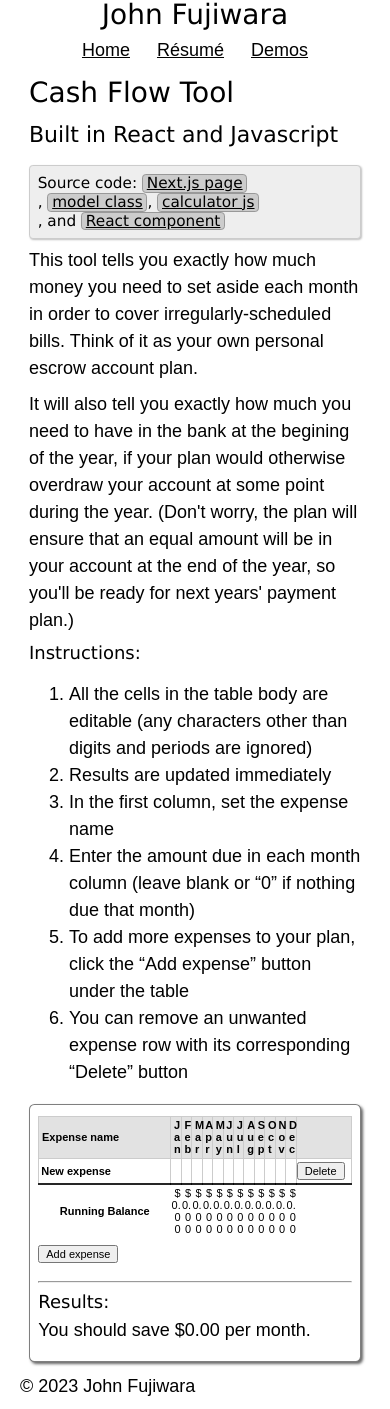
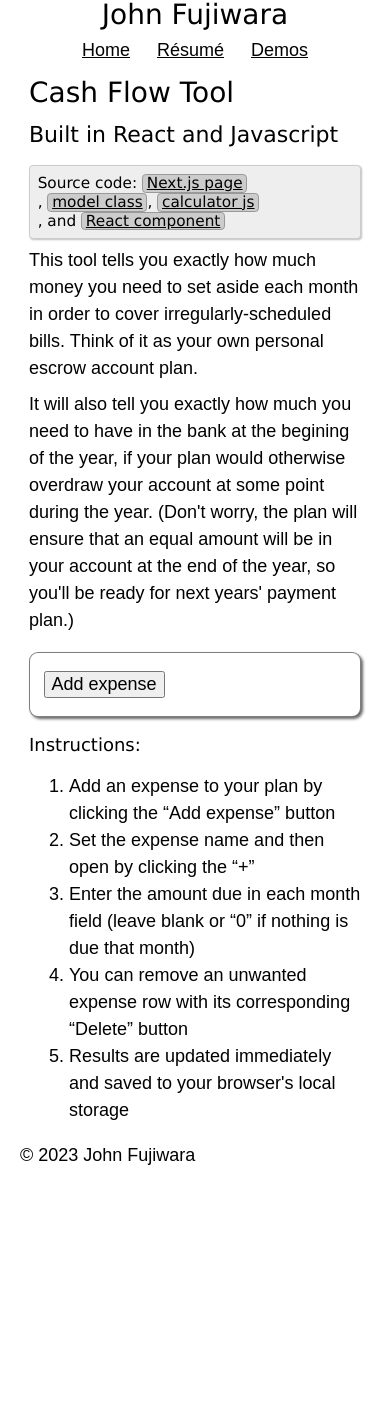
Before and after one commit to Fuji727/johnfujiwara.com, a Next.js app: page /demos/cashflow in a window 390 px wide. After the commit the page ends 1178 px from the top, so only its background shows below. Built offline with nearby package versions, Linux system fonts and the light colour scheme; a web font is replaced by a local one.

Commit message:
Cash Flow Tool: Reconfigure to mobile-first design

```diff
--- a/app/demos/cashflow/ExpenseCollectionModel.js
+++ b/app/demos/cashflow/ExpenseCollectionModel.js
@@ -21,8 +21,14 @@ class ExpenseModel
     {
         this.Name = expenseName;
         this.PeriodicPayments = periodicExpenseArray;
+        this.TotalPayments = periodicExpenseArray.reduce((prev, exp) => prev += FloatOrZero(exp));
     }
 }
 const MonthNames = ['January', 'February', 'March', 'April', 'May', 'June', 'July', 'August', 'September', 'October', 'November', 'December'];
-
-export { ExpenseCollectionModel, ExpenseModel, MonthNames };
+function FloatOrZero(strNumber)
+{
+    let cleanStrNumber = String(strNumber).replace(/[^0-9.]/g, '');
+    const attempt = parseFloat(cleanStrNumber);
+    return isNaN(attempt) ? 0 : attempt;
+}
+export { ExpenseCollectionModel, ExpenseModel, MonthNames, FloatOrZero };
--- a/app/demos/cashflow/cashflow.css
+++ b/app/demos/cashflow/cashflow.css
@@ -1,5 +1,5 @@
 .cashflow {
-    font: 11px Arial;
+    font: 1rem Arial;
     margin: 1em auto;
     border: 1px solid rgba(0,0,0,50%);
     border-radius: 0.5em;
@@ -7,64 +7,66 @@
     padding: 1em 0.75em;
     box-shadow: rgba(0,0,0,60%) 2px 2px 3px;
 }
-.cashflow > table {
-    border-collapse: collapse;
-    width: 100%;
-    table-layout: fixed;
-    overflow-wrap: break-word;
-    background: white;
-    margin: 0 0 0.5em;
+.cashflow details {
+    margin-bottom: 1em;
+    border: 1px solid lightslategray;
+    box-shadow: rgba(0,0,0,60%) 1px 1px 1px;
 }
-.cashflow > table th,
-.cashflow > table td {
-    border: 1px solid #ccc;
-    padding: 0.25em 0;
+.cashflow details > summary {
+    position: relative;
+    display: flex;
+    justify-content: space-between;
+    align-items: baseline;
+    list-style: none;
+    padding-inline: 1em;
+    padding-block: 0.5em;
+    font-weight: bold;
+    background-color: #eee;
 }
-.cashflow > table tr > th:first-child {
-    width: 12em;
+.cashflow details > summary span {
+    font-weight: normal;
+    font-style: italic;
+    font-size: 0.8em;
 }
-.cashflow > table tr > th:first-child > input {
-    text-align: left;
+.cashflow details > summary::-webkit-details-marker {
+    display: none;
 }
-.cashflow > table tr > th:last-child {
-    width: 5em;
+.cashflow details > summary::before {
+    position: absolute;
+    left: 0;
+    content: " + ";
+    font-weight: bold;
+    white-space: pre;
 }
-.cashflow > table > thead {
-    background: #e2e2e2;
+.cashflow details[open] > summary::before {
+    content: " – ";
 }
-.cashflow > table > thead th {
-    padding: 0.25em;
-    text-align: left;
+.cashflow details > summary input {
+    width: 15em;
 }
-.cashflow > table > tbody > tr:nth-child(even) {
-    background-color: #f2f2f2;
+.cashflow .expenses .payments {
+    display: flex;
+    flex-wrap: wrap;
+    gap: 0.5em;
+    justify-content: space-between;
+    padding-inline: 1em;
+    padding-block: 0.75em;
 }
-.cashflow > table > tbody > tr:hover {
-    background-color: #ddd;
+.cashflow .expenses .payments > .payment {
+    flex-basis: 0;
 }
-.cashflow > table > tbody input {
-    display: inline-block;
-    width: 100%;
-    text-align: right;
-    background: transparent;
-    border: none;
-}
-.cashflow > table > tbody input[type="number"] {
-    appearance: none;
-}
-
-.cashflow > table > tfoot {
-    border-top: 2px solid rgba(0,0,0,85%);
-}
-.cashflow > table > tfoot th,
-.cashflow > table > tfoot td {
-    border-color: transparent;
-}
-.cashflow > table > tfoot td {
+.cashflow .expenses .payments > .payment input {
+    display: block;
+    width: auto;
     text-align: right;
 }
-
 .cashflow > .results {
     margin-top: 1em;
     font-size: 1rem;
 }
+.cashflow .results .running-balance {
+    padding: 1em;
+}
+.cashflow .results .running-balance > * {
+    margin-block-end: 0.5em;
+}
--- a/app/demos/cashflow/cashflow.js
+++ b/app/demos/cashflow/cashflow.js
@@ -49,49 +49,50 @@ export default function CashFlow({expenseCollectionModel, resultsModel, onChange
     }
 
     return expenseCollection && expenseCollection.PeriodNames && (
-        <section className="cashflow">
-            <table>
-                <thead>
-                    <tr>
-                        <th scope="col">Expense name</th>
-                        {expenseCollection.PeriodNames.map(p =>
-                            <th key={`col_${p}`} scope="col">{nameTransformFunctionToUse(p)}</th>
-                        )}
-                        <th scope="col"></th>
-                    </tr>
-                </thead>
-                <tbody>
-                    {expenseCollection && expenseCollection.Expenses && expenseCollection.Expenses.map((expense,expenseIndex) => (
-                        <tr key={`e${expenseIndex}`}>
-                            <th scope="row"><input type="text" id={`expenseName${expenseIndex}`} data-expense-id={expenseIndex} onChange={expenseNameChangeHandler} defaultValue={expense.Name} /></th>
-                            {expense.PeriodicPayments.map((thisPayment,paymentIndex) => {
+        <article className="cashflow">
+            <section className="expenses">
+                {expenseCollection && expenseCollection.Expenses && expenseCollection.Expenses.map((expense, expenseIndex) => (
+                    // open="open"
+                    <details key={`e${expenseIndex}`}>
+                        <summary>
+                            <input type="text" id={`expenseName${expenseIndex}`} data-expense-id={expenseIndex} onChange={expenseNameChangeHandler} defaultValue={expense.Name} />
+                            <span>(Total payments: {currencyFormatter.format(expense.TotalPayments)})</span>
+                            <button onClick={() => confirm('Are you sure you want to delete this expense?') && removeExpenseHandler(expenseIndex)}>Delete</button>
+                        </summary>
+                        <section className="payments">
+                            {expense.PeriodicPayments.map((thisPayment, paymentIndex) => {
                                 const thisKey = `e${expenseIndex}_p${paymentIndex}`;
-                                return <td key={thisKey}><input type="number" min='0' id={thisKey} data-expense-id={expenseIndex} data-payment-id={paymentIndex} onChange={paymentChangeHandler} defaultValue={thisPayment} /></td>
+                                return (<div class="payment" key={thisKey}>
+                                    <label>
+                                        {expenseCollection.PeriodNames[paymentIndex]}
+                                        <input type="number" min='0' step='0.01' id={thisKey} data-expense-id={expenseIndex} data-payment-id={paymentIndex} onChange={paymentChangeHandler} defaultValue={thisPayment} />
+                                    </label>
+                                    </div>);
                             })}
-                            <td><button onClick={() => removeExpenseHandler(expenseIndex)}>Delete</button></td>
-                        </tr>
-                    ))}
-                </tbody>
-                {resultsModel && resultsModel.BalanceByPeriod && resultsModel.BalanceByPeriod.length > 0 && (<tfoot>
-                    <tr>
-                        <th scope="row">Running Balance
-                            {resultsModel.BiggestShortfall < -0.00001 && <div>({currencyFormatter.format(-resultsModel.BiggestShortfall)} to start)</div>}
-                        </th>
-                        {resultsModel.BalanceByPeriod.map((balanceByPeriod,i) =>
-                            <td key={`bal${i}`}>{currencyFormatter.format(balanceByPeriod - resultsModel.BiggestShortfall)}</td>
-                        )}
-                        <td></td>
-                    </tr>
-                </tfoot>)}
-            </table>
-            <button onClick={addNewExpenseHandler}>Add expense</button>
-            {resultsModel && <div className='results'>
+                        </section>
+                    </details>
+                ))}
+                <button onClick={addNewExpenseHandler}>Add expense</button>
+            </section>
+            {resultsModel && resultsModel.SavingsRequiredPerPeriod > 0 && <section className='results'>
                 <hr />
                 <h3>Results:</h3>
                 <p>You should save {currencyFormatter.format(resultsModel.SavingsRequiredPerPeriod)} per {expenseCollection.PeriodNames.length == 12 && expenseCollection.PeriodNames[0].toLowerCase().startsWith('jan') ? 'month' : 'period'}.</p>
                 {resultsModel.BiggestShortfall < -0.00001 && <p>To ensure that you won&apos;t overdraw your escrow account, you need a starting balance of {currencyFormatter.format(-resultsModel.BiggestShortfall)}.</p>}
-              </div>}
-        </section>
+                {resultsModel && resultsModel.BalanceByPeriod && resultsModel.BalanceByPeriod.length > 0 && (<section className="results">
+                    <details>
+                        <summary>View running balance</summary>
+                        <div className="running-balance">
+                            {resultsModel.BalanceByPeriod.map((balanceByPeriod, i) => (
+                                <div key={`bal${i}`}>
+                                    {expenseCollection.PeriodNames[i]}: {currencyFormatter.format(balanceByPeriod - resultsModel.BiggestShortfall)}
+                                </div>)
+                            )}
+                        </div>
+                    </details>
+                </section>)}
+              </section>}
+        </article>
     );
 }
 let currencyFormatter = new Intl.NumberFormat('en-US', { style: 'currency', currency: 'USD' });
--- a/app/demos/cashflow/page.js
+++ b/app/demos/cashflow/page.js
@@ -20,7 +20,7 @@ import CashFlow from './cashflow.js';
       {
         const storedString = localStorage.getItem(STORAGE_KEY);
         let obj = new ExpenseCollectionModel();
-        obj.AddExpense();
+        //obj.AddExpense();
         if (storedString)
         {
           const test = JSON.parse(storedString);
@@ -63,16 +63,15 @@ import CashFlow from './cashflow.js';
                 if your plan would otherwise overdraw your account at some point during the year.
                 (Don&apos;t worry, the plan will ensure that an equal amount will be in your account at the end of the year,
                 so you&apos;ll be ready for next years&apos; payment plan.)</p>
+              <CashFlow expenseCollectionModel={expenseCollection} resultsModel={results} onChange={onChangeHandler} nameTransformFunction={n => n.substring(0,3)} />
               <h3>Instructions:</h3>
               <ol>
-                <li>All the cells in the table body are editable (any characters other than digits and periods are ignored)</li>
-                <li>Results are updated immediately</li>
-                <li>In the first column, set the expense name</li>
-                <li>Enter the amount due in each month column (leave blank or &ldquo;0&rdquo; if nothing due that month)</li>
-                <li>To add more expenses to your plan, click the &ldquo;Add expense&rdquo; button under the table</li>
+                <li>Add an expense to your plan by clicking the &ldquo;Add expense&rdquo; button</li>
+                <li>Set the expense name and then open by clicking the &ldquo;+&rdquo;</li>
+                <li>Enter the amount due in each month field (leave blank or &ldquo;0&rdquo; if nothing is due that month)</li>
                 <li>You can remove an unwanted expense row with its corresponding &ldquo;Delete&rdquo; button</li>
+                <li>Results are updated immediately and saved to your browser&apos;s local storage</li>
               </ol>
-              <CashFlow expenseCollectionModel={expenseCollection} resultsModel={results} onChange={onChangeHandler} nameTransformFunction={n => n.substring(0,3)} />
             </>
         }
       </>
```
Also changed, not shown: app/demos/cashflow/CashFlowCalculator.js (+7 -8 lines).
